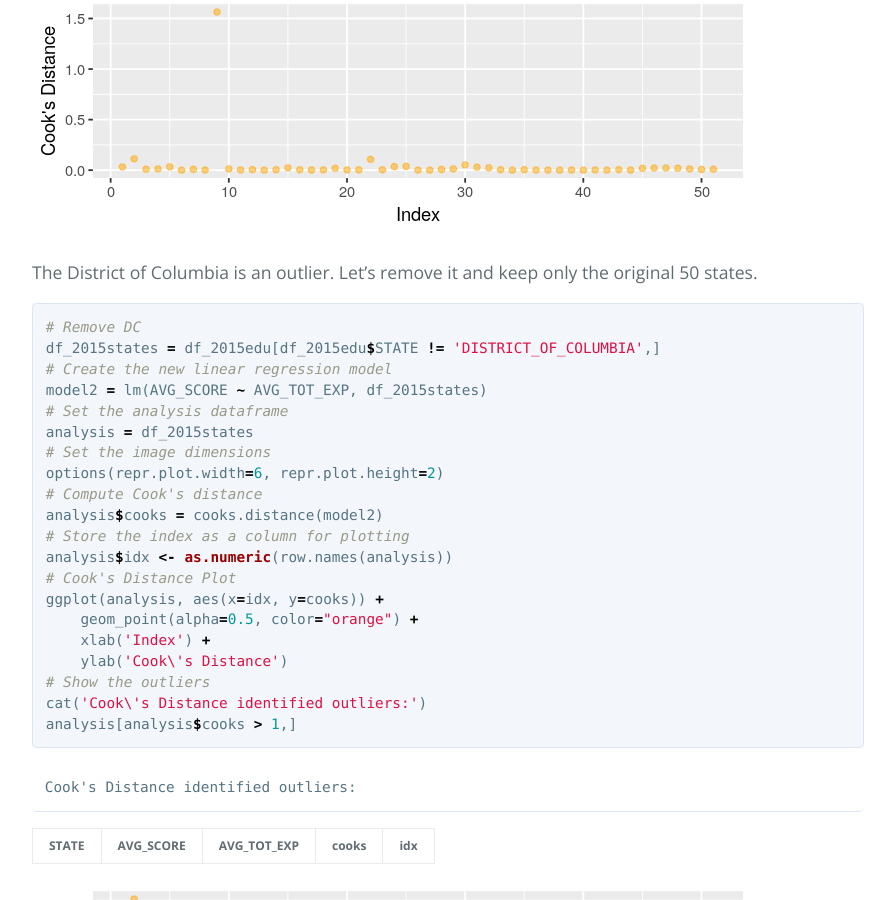
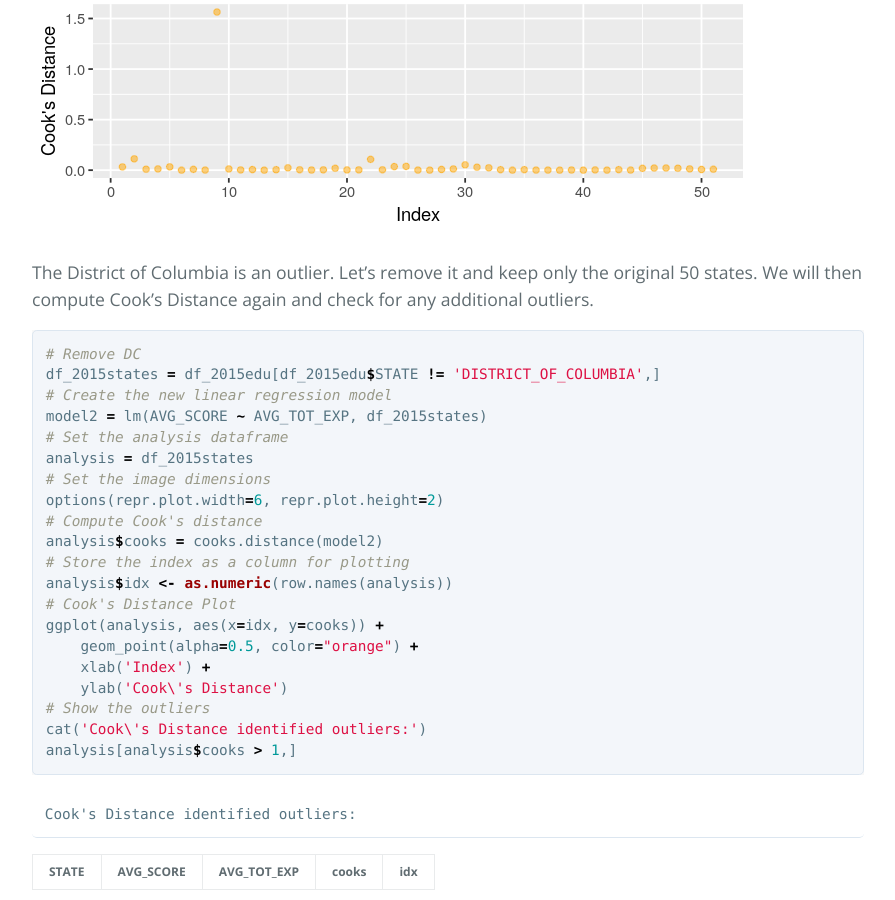
Before and after one commit to jmtritch/jmtritch.github.io, a Jekyll site: the page built from eda/us_state_education/index.md, in a window 1280 px wide and 900 px high, scrolled down 5649 px. Shown: the whole window, without its empty margins (192-1087 px from the left). Built offline with Jekyll 4.4.1, drawn with Linux system fonts in a browser that asks for light colours; our own code applies the rules of GitHub Pages for plain Markdown files.

Commit message:
Updated formatting

````diff
--- a/eda/us_state_education/index.md
+++ b/eda/us_state_education/index.md
@@ -220,7 +220,7 @@ Cook's Distance identified outliers:
 
 ![png](output_17_3.png)
 
-The District of Columbia is an outlier.  Let's remove it and keep only the original 50 states.
+The District of Columbia is an outlier.  Let's remove it and keep only the original 50 states.  We will then compute Cook's Distance again and check for any additional outliers.
 
 ```R
 # Remove DC
````
